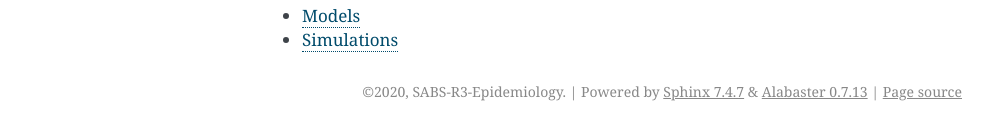
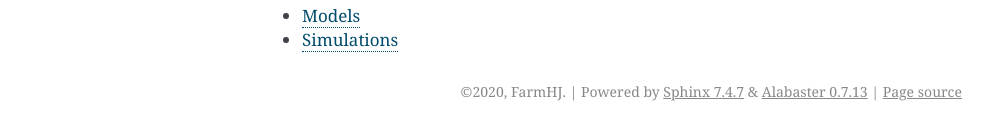
Before and after one commit to FarmHJ/numerical-solver, a Sphinx documentation site: the page built from docs/source/index.rst, in a window 1280 px wide. Shown: the part 319-459 px from the top of the page, without its empty margins (148-1141 px from the left). Built offline with Sphinx 7.4.7, drawn with Linux system fonts in a browser that asks for light colours.

```diff
--- a/docs/source/conf.py
+++ b/docs/source/conf.py
@@ -18,9 +18,9 @@ sys.path.insert(0, os.path.abspath('../..'))
 
 # -- Project information -----------------------------------------------------
 
-project = 'seirmo'  # noqa
-copyright = '2020, SABS-R3-Epidemiology'
-author = 'SABS-R3-Epidemiology'
+project = 'solver'  # noqa
+copyright = '2020, FarmHJ'
+author = 'FarmHJ'
 
 # The full version, including alpha/beta/rc tags
 release = '0.0.1'
```
